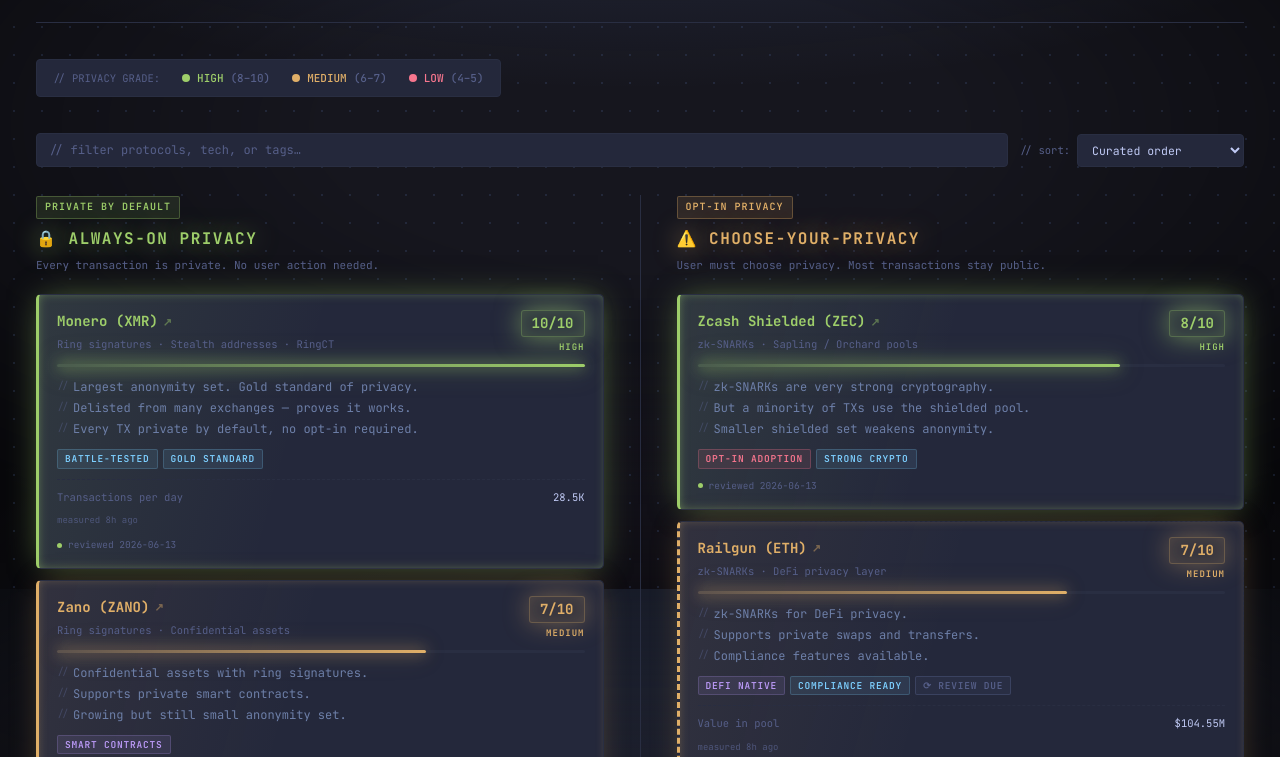
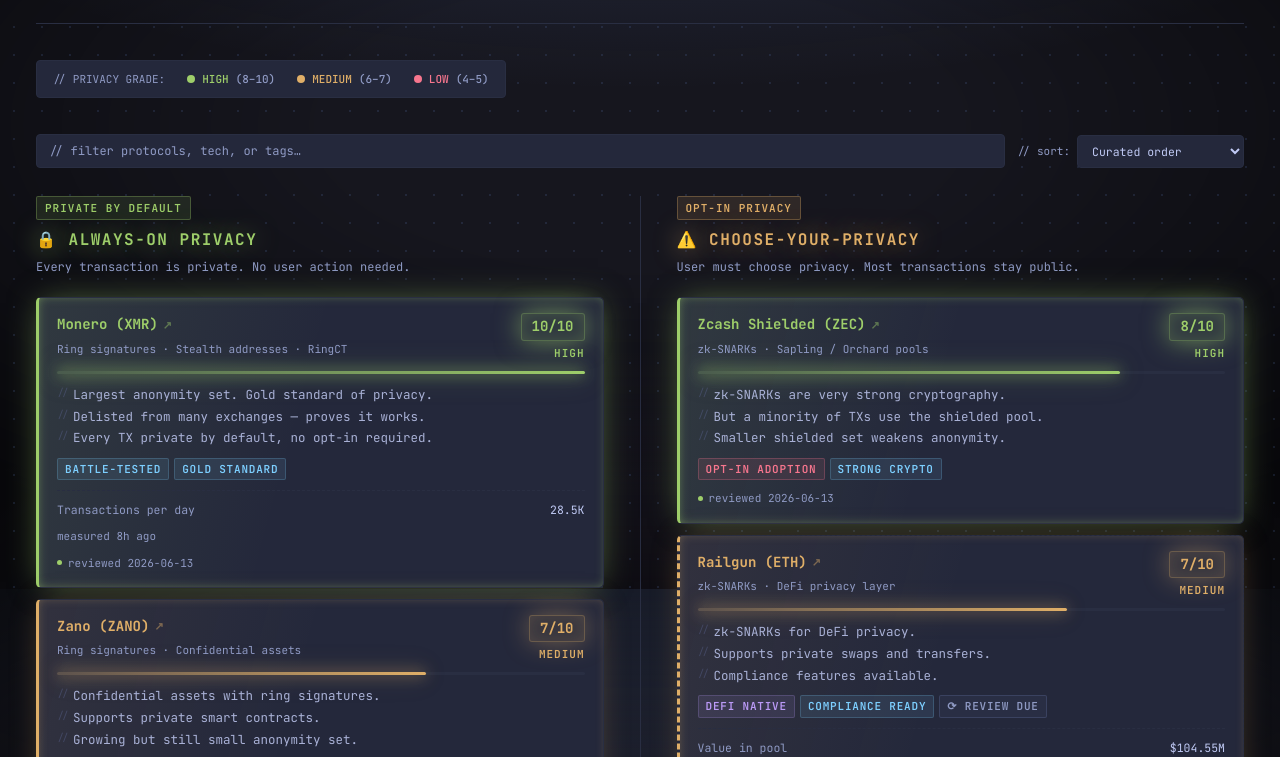
Before and after one commit to atraxsrc/crypto-privacy-map, a plain HTML site: page index.html in a window 1280 px wide. Shown: the part 211-968 px from the top of the page. Drawn offline with Linux system fonts and the light colour scheme.

Commit message:
Raise text contrast to WCAG AA and set an 11px type floor
Secondary text moves to a new --tn-muted token (5.3:1 on cards, was
2.35:1); card bullets and panels use --tn-fg (6.9:1, was 3.6:1).
--tn-comment stays for decorative strokes only. Aged metrics use a
colour cue instead of a 50% opacity fade.

```diff
--- a/index.html
+++ b/index.html
@@ -12,7 +12,8 @@
       --tn-bg-dark:   #16161e;
       --tn-bg-hi:     #24283b;
       --tn-border:    #292e42;
-      --tn-comment:   #565f89;
+      --tn-comment:   #565f89; /* decorative only: borders, dots, separators */
+      --tn-muted:     #8f9ac4; /* secondary text: >=4.5:1 on every card tint */
       --tn-fg:        #a9b1d6;
       --tn-fg-bright: #c0caf5;
       --tn-green:     #9ece6a;
@@ -80,7 +81,7 @@
       display: flex; align-items: center; gap: 10px; margin-bottom: 12px;
     }
     .eyebrow .prompt { color: var(--tn-green); font-size: 12px; font-weight: 600; }
-    .eyebrow .handle { color: var(--tn-comment); font-size: 11px; }
+    .eyebrow .handle { color: var(--tn-muted); font-size: 11px; }
     .cursor {
       display: inline-block; width: 8px; height: 14px;
       background: var(--tn-blue); animation: blink 1.1s step-end infinite;
@@ -94,7 +95,7 @@
       text-shadow: 0 0 34px rgba(192,202,245,.42), 0 0 12px rgba(122,162,247,.30);
     }
     header h1 .accent { color: var(--tn-purple); text-shadow: 0 0 28px rgba(187,154,247,.85), 0 0 10px rgba(187,154,247,.55); }
-    header .sub { margin-top: 10px; font-size: 11.5px; color: var(--tn-comment); }
+    header .sub { margin-top: 10px; font-size: 12px; color: var(--tn-muted); }
     header .sub span { color: var(--tn-cyan); }
 
     /* ── LEGEND ── */
@@ -104,7 +105,7 @@
       background: var(--tn-bg-hi); border: 1px solid var(--tn-border);
       border-radius: 4px; width: fit-content;
     }
-    .legend-lbl { font-size: 10.5px; color: var(--tn-comment); }
+    .legend-lbl { font-size: 11px; color: var(--tn-muted); }
     .legend-item { display: flex; align-items: center; gap: 7px; font-size: 11px; font-weight: 500; }
     .ldot { width: 8px; height: 8px; border-radius: 50%; }
 
@@ -119,7 +120,7 @@
     /* ── SECTION HEADERS ── */
     .section-header { margin-bottom: 20px; }
     .sh-badge {
-      display: inline-block; font-size: 10px; font-weight: 600;
+      display: inline-block; font-size: 11px; font-weight: 600;
       padding: 2px 8px; border-radius: 2px;
       text-transform: uppercase; letter-spacing: 1px; margin-bottom: 7px;
     }
@@ -129,7 +130,7 @@
     .section-header h2 { font-size: 16px; font-weight: 700; text-transform: uppercase; letter-spacing: 1.5px; }
     .section-header.left  h2 { color: var(--tn-green);  text-shadow: 0 0 24px rgba(158,206,106,.70); }
     .section-header.right h2 { color: var(--tn-yellow); text-shadow: 0 0 24px rgba(224,175,104,.60); }
-    .section-header .desc { font-size: 11px; color: var(--tn-comment); margin-top: 4px; }
+    .section-header .desc { font-size: 12px; color: var(--tn-muted); margin-top: 4px; }
 
     /* ── CONTROLS ── */
     .controls {
@@ -144,16 +145,16 @@
       transition: border-color .15s;
     }
     .controls input[type="search"]:focus { border-color: var(--tn-blue); }
-    .controls input[type="search"]::placeholder { color: var(--tn-comment); }
+    .controls input[type="search"]::placeholder { color: var(--tn-muted); }
     .controls .sort-group { display: flex; align-items: center; gap: 7px; }
-    .controls label { font-size: 10.5px; color: var(--tn-comment); }
+    .controls label { font-size: 11px; color: var(--tn-muted); }
     .controls select {
       background: var(--tn-bg-hi); border: 1px solid var(--tn-border);
       color: var(--tn-fg-bright); font-family: var(--font); font-size: 11.5px;
       padding: 7px 10px; border-radius: 4px; outline: none; cursor: pointer;
     }
     .controls select:focus { border-color: var(--tn-blue); }
-    .no-results { font-size: 11.5px; color: var(--tn-comment); padding: 8px 0; }
+    .no-results { font-size: 12px; color: var(--tn-muted); padding: 8px 0; }
 
     /* ── CARDS ── */
     .card {
@@ -209,7 +210,7 @@
     .grade-mid  .card-name { color: var(--tn-yellow); }
     .grade-low  .card-name { color: var(--tn-red);    }
 
-    .card-tech { font-size: 10.5px; color: var(--tn-comment); font-weight: 400; }
+    .card-tech { font-size: 11px; color: var(--tn-muted); font-weight: 400; }
 
     .score-pill { display: flex; flex-direction: column; align-items: flex-end; gap: 3px; flex-shrink: 0; }
     .score-num {
@@ -220,7 +221,7 @@
     .grade-mid  .score-num { color: var(--tn-yellow); background: rgba(224,175,104,.1); border: 1px solid rgba(224,175,104,.30); box-shadow: 0 0 26px rgba(224,175,104,.42), inset 0 0 16px rgba(224,175,104,.14); }
     .grade-low  .score-num { color: var(--tn-red);    background: rgba(247,118,142,.1); border: 1px solid rgba(247,118,142,.25); box-shadow: 0 0 26px rgba(247,118,142,.26), inset 0 0 16px rgba(247,118,142,.09); }
 
-    .score-grade { font-size: 9px; font-weight: 600; letter-spacing: 1px; text-transform: uppercase; }
+    .score-grade { font-size: 11px; font-weight: 600; letter-spacing: 1px; text-transform: uppercase; }
     .grade-high .score-grade { color: var(--tn-green); }
     .grade-mid  .score-grade { color: var(--tn-yellow); }
     .grade-low  .score-grade { color: var(--tn-red); }
@@ -234,19 +235,19 @@
     .grade-mid  .bar-fill { background: linear-gradient(90deg, rgba(224,175,104,.28), var(--tn-yellow)); box-shadow: 0 0 14px rgba(224,175,104,.8), 0 0 26px rgba(224,175,104,.35); }
     .grade-low  .bar-fill { background: linear-gradient(90deg, rgba(247,118,142,.28), var(--tn-red));    box-shadow: 0 0 14px rgba(247,118,142,.55), 0 0 26px rgba(247,118,142,.2); }
 
-    .card-body { font-size: 12px; color: #6d7fa8; line-height: 1.75; }
+    .card-body { font-size: 12.5px; color: var(--tn-fg); line-height: 1.75; }
     .card-body li { list-style: none; padding-left: 16px; position: relative; }
     .card-body li::before { content: '//'; position: absolute; left: 0; font-size: 10px; color: var(--tn-comment); opacity: .5; }
 
     .tags { display: flex; flex-wrap: wrap; gap: 5px; margin-top: 9px; }
-    .tag { font-size: 9.5px; font-weight: 600; padding: 1px 7px; border-radius: 2px; text-transform: uppercase; letter-spacing: .8px; }
+    .tag { font-size: 11px; font-weight: 600; padding: 1px 7px; border-radius: 2px; text-transform: uppercase; letter-spacing: .8px; }
     .tag-warn { background: rgba(247,118,142,.1); color: var(--tn-red);    border: 1px solid rgba(247,118,142,.25); }
     .tag-ok   { background: rgba(125,207,255,.1); color: var(--tn-cyan);   border: 1px solid rgba(125,207,255,.2);  }
     .tag-info { background: rgba(187,154,247,.1); color: var(--tn-purple); border: 1px solid rgba(187,154,247,.2);  }
-    .tag-stale { background: rgba(86,95,137,.12); color: var(--tn-comment); border: 1px solid rgba(86,95,137,.4); }
+    .tag-stale { background: rgba(86,95,137,.12); color: var(--tn-muted); border: 1px solid rgba(86,95,137,.4); }
 
     .card.stale { border-style: dashed; }
-    .card-foot { display: flex; align-items: center; gap: 6px; margin-top: 9px; font-size: 9.5px; color: var(--tn-comment); }
+    .card-foot { display: flex; align-items: center; gap: 6px; margin-top: 9px; font-size: 11px; color: var(--tn-muted); }
     .card-foot .dot { width: 5px; height: 5px; border-radius: 50%; background: var(--tn-comment); flex-shrink: 0; }
     .card-foot.fresh .dot { background: var(--tn-green); }
     .card-foot.stale .dot { background: var(--tn-yellow); }
@@ -257,14 +258,15 @@
        chips between them would imply a card was re-read when a bot merely
        re-pinged an API. */
     .metrics { margin-top: 10px; padding-top: 8px; border-top: 1px dashed var(--tn-border); }
-    .metrics.aged { opacity: .5; }
-    .metric { display: flex; justify-content: space-between; align-items: baseline; gap: 10px; font-size: 10.5px; line-height: 1.85; }
-    .metric-label { color: var(--tn-comment); }
+    .metrics.aged .metric-value { color: var(--tn-muted); }
+    .metrics.aged .metrics-age { color: var(--tn-yellow); }
+    .metric { display: flex; justify-content: space-between; align-items: baseline; gap: 10px; font-size: 11.5px; line-height: 1.85; }
+    .metric-label { color: var(--tn-muted); }
     .metric-value { color: var(--tn-fg-bright); font-variant-numeric: tabular-nums; white-space: nowrap; }
-    .metric-trend { font-size: 9px; margin-left: 5px; }
+    .metric-trend { font-size: 11px; margin-left: 5px; }
     .metric-trend.up { color: var(--tn-green); }
     .metric-trend.down { color: var(--tn-red); }
-    .metrics-age { margin-top: 6px; font-size: 9px; color: var(--tn-comment); opacity: .8; }
+    .metrics-age { margin-top: 6px; font-size: 11px; color: var(--tn-muted); }
 
     /* ── METHODOLOGY ── */
     .methodology {
@@ -275,7 +277,7 @@
       letter-spacing: 2px; color: var(--tn-cyan); margin-bottom: 6px;
       text-shadow: 0 0 24px rgba(125,207,255,.70);
     }
-    .methodology > p.lead { font-size: 12px; color: var(--tn-comment); line-height: 1.8; margin-bottom: 22px; max-width: 760px; }
+    .methodology > p.lead { font-size: 12.5px; color: var(--tn-muted); line-height: 1.8; margin-bottom: 22px; max-width: 760px; }
     .methodology > p.lead code { color: var(--tn-fg-bright); }
 
     .factors { display: grid; grid-template-columns: repeat(3, 1fr); gap: 12px; margin-bottom: 24px; }
@@ -284,8 +286,8 @@
       border-left: 3px solid var(--tn-blue); border-radius: 5px; padding: 13px 16px;
     }
     .factor h4 { font-size: 12px; font-weight: 700; color: var(--tn-fg-bright); margin-bottom: 5px; display: flex; align-items: center; gap: 7px; }
-    .factor h4 .fnum { font-size: 9.5px; color: var(--tn-blue); border: 1px solid var(--tn-border); border-radius: 2px; padding: 0 5px; }
-    .factor p { font-size: 11px; color: var(--tn-comment); line-height: 1.7; }
+    .factor h4 .fnum { font-size: 11px; color: var(--tn-blue); border: 1px solid var(--tn-border); border-radius: 2px; padding: 0 5px; }
+    .factor p { font-size: 12px; color: var(--tn-muted); line-height: 1.7; }
 
     .bands { display: flex; gap: 10px; flex-wrap: wrap; }
     .band {
@@ -295,7 +297,7 @@
     }
     .band .range { font-size: 16px; font-weight: 700; min-width: 56px; }
     .band .blabel { font-size: 11px; font-weight: 600; text-transform: uppercase; letter-spacing: 1px; }
-    .band .bdesc { font-size: 10.5px; color: var(--tn-comment); margin-top: 2px; }
+    .band .bdesc { font-size: 11px; color: var(--tn-muted); margin-top: 2px; }
     .band.g { border-left: 3px solid var(--tn-green);  } .band.g .range, .band.g .blabel { color: var(--tn-green); }
     .band.y { border-left: 3px solid var(--tn-yellow); } .band.y .range, .band.y .blabel { color: var(--tn-yellow); }
     .band.r { border-left: 3px solid var(--tn-red);    } .band.r .range, .band.r .blabel { color: var(--tn-red); }
@@ -311,7 +313,7 @@
     .panel h3 { font-size: 12px; font-weight: 700; text-transform: uppercase; letter-spacing: 2px; margin-bottom: 12px; }
     .panel-verdict h3 { color: var(--tn-green); }
     .panel-legal   h3 { color: var(--tn-red);   }
-    .panel p { font-size: 12.5px; color: var(--tn-comment); line-height: 1.85; }
+    .panel p { font-size: 13px; color: var(--tn-fg); line-height: 1.85; }
     .panel p strong { font-weight: 600; }
     .panel-verdict p strong { color: var(--tn-green); }
     .panel-legal   p strong { color: var(--tn-red);   }
@@ -320,7 +322,7 @@
     footer {
       margin-top: 44px; padding-top: 20px;
       border-top: 1px solid var(--tn-border);
-      font-size: 11px; color: var(--tn-comment);
+      font-size: 11.5px; color: var(--tn-muted);
       display: flex; gap: 6px; flex-wrap: wrap; align-items: center;
     }
     footer .sep { color: var(--tn-border); }
@@ -384,17 +386,17 @@
     <div class="legend-item">
       <div class="ldot" style="background:var(--tn-green)"></div>
       <span style="color:var(--tn-green)">HIGH</span>
-      <span style="color:var(--tn-comment)">(8–10)</span>
+      <span style="color:var(--tn-muted)">(8–10)</span>
     </div>
     <div class="legend-item">
       <div class="ldot" style="background:var(--tn-yellow)"></div>
       <span style="color:var(--tn-yellow)">MEDIUM</span>
-      <span style="color:var(--tn-comment)">(6–7)</span>
+      <span style="color:var(--tn-muted)">(6–7)</span>
     </div>
     <div class="legend-item">
       <div class="ldot" style="background:var(--tn-red)"></div>
       <span style="color:var(--tn-red)">LOW</span>
-      <span style="color:var(--tn-comment)">(4–5)</span>
+      <span style="color:var(--tn-muted)">(4–5)</span>
     </div>
   </div>
 
```
